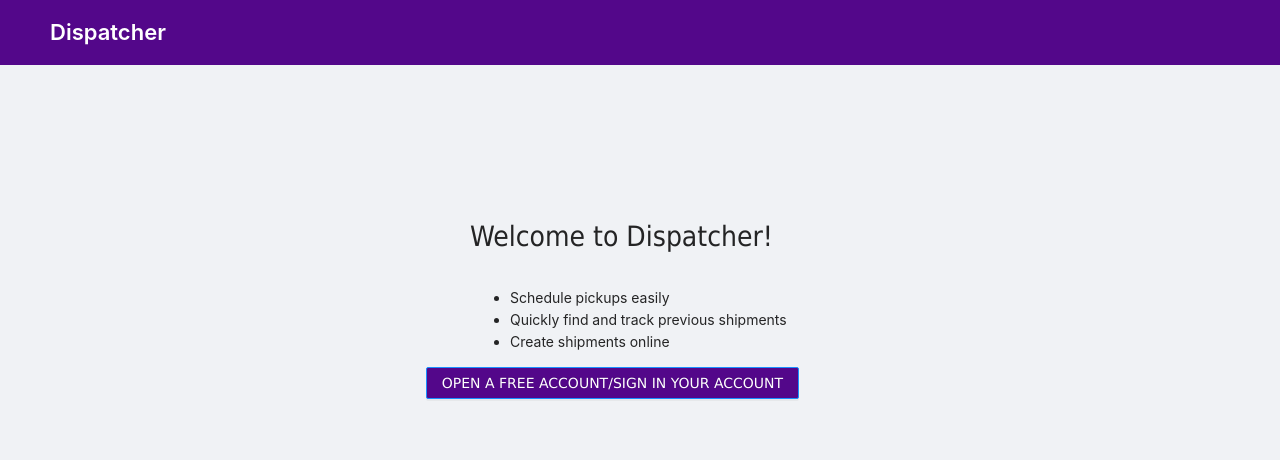
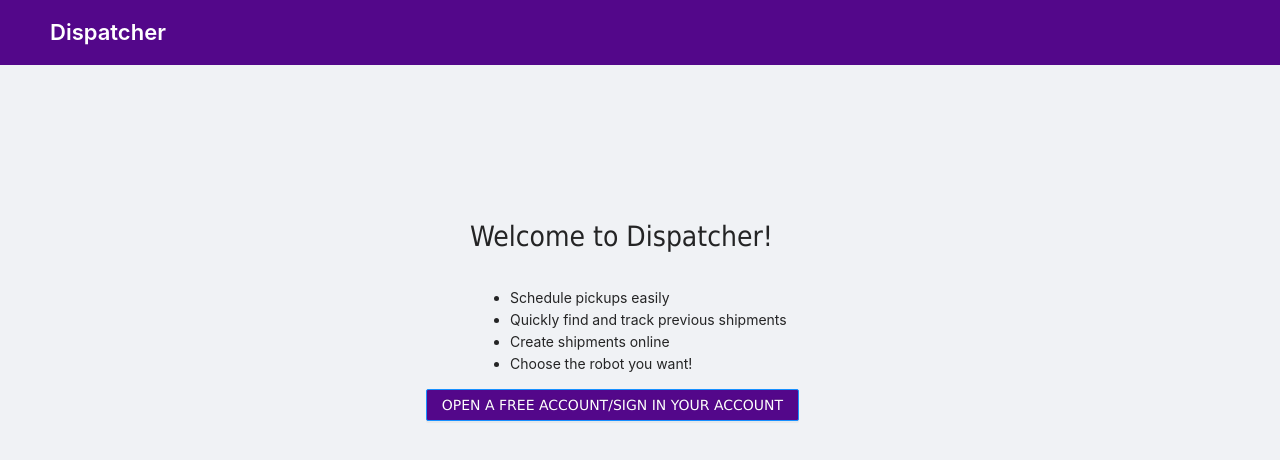
Before and after one commit to vincezhu0322/Robot_Dispatch_Frontend, a React (Create React App) app in the folder robotdispatch/: page / in a window 1280 px wide. Shown: the top 460 px of the page. Built offline with nearby package versions, Linux system fonts and the light colour scheme.

Commit message:
homepage

```diff
--- a/robotdispatch/src/components/HomePage.js
+++ b/robotdispatch/src/components/HomePage.js
@@ -29,6 +29,7 @@ class HomePage extends React.Component {
         <li>Schedule pickups easily</li>
         <li>Quickly find and track previous shipments</li>
         <li>Create shipments online</li>
+        <li>Choose the robot you want!</li>
         </ul>
 
 
```
